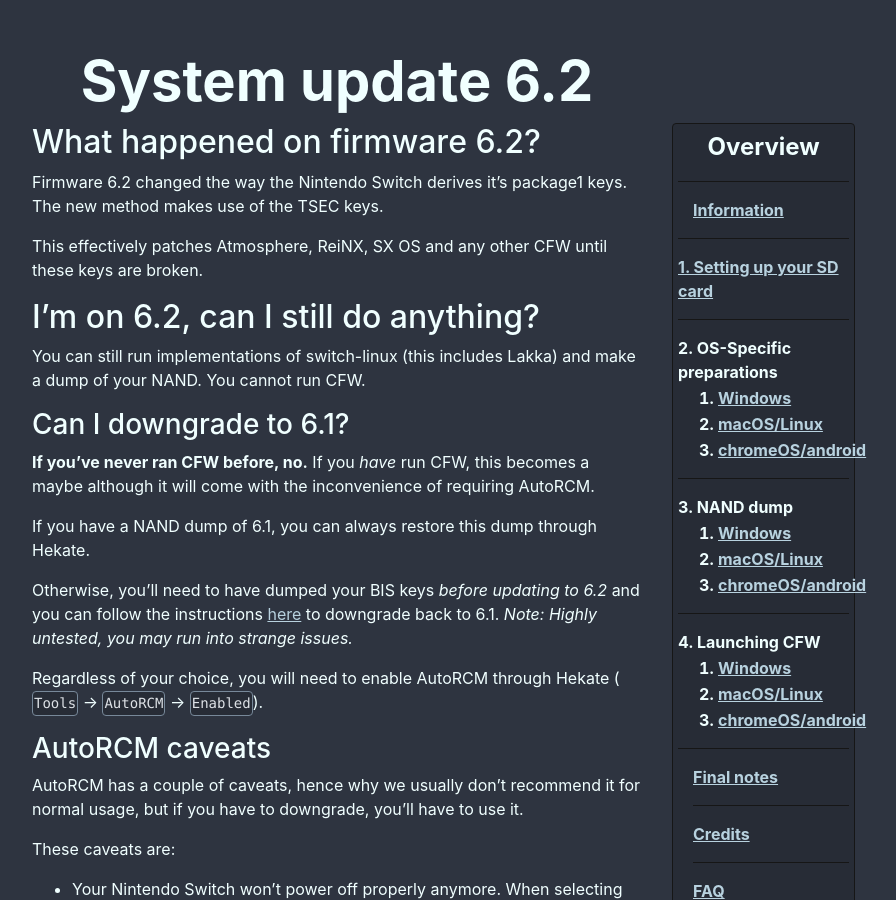
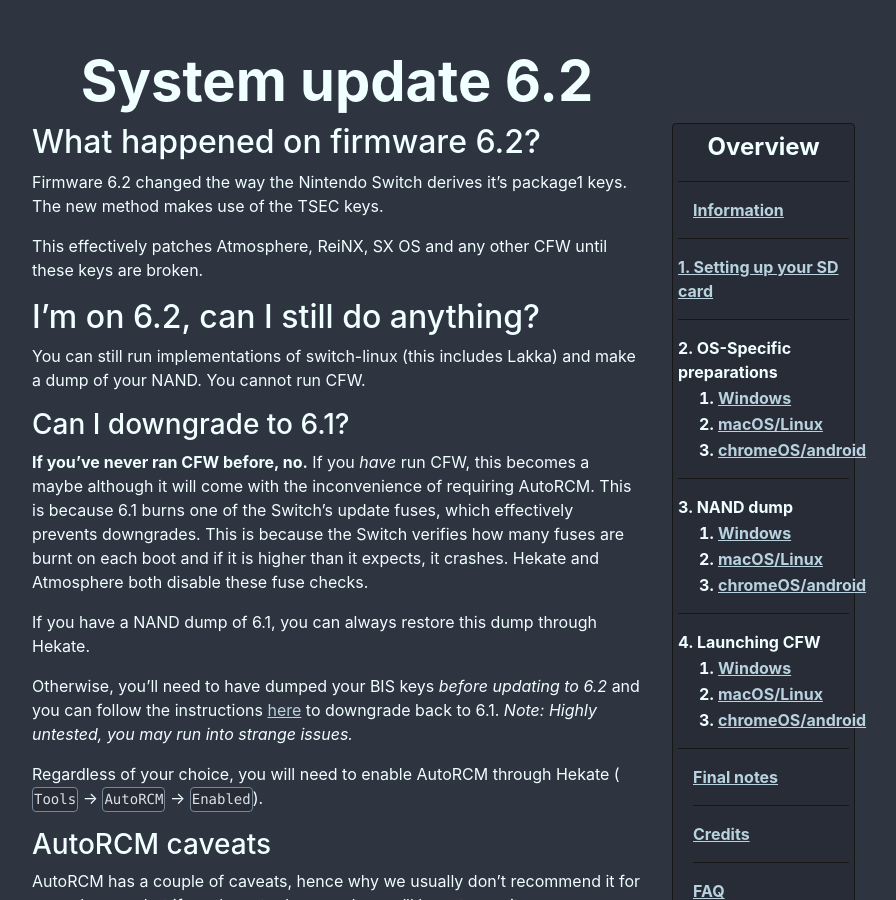
Before and after one commit to noirscape/SwitchGuideOLD, a Jekyll site: the page built from 6-2.md, in a window 1280 px wide and 900 px high. Shown: the whole window, without its empty margins (303-1199 px from the left). Built offline with Jekyll 4.4.1, drawn with Linux system fonts in a browser that asks for light colours.

Commit message:
Deepen out clarification of AutoRCM

```diff
--- a/6-2.md
+++ b/6-2.md
@@ -15,7 +15,7 @@
 
 ### Can I downgrade to 6.1?
 
-**If you've never ran CFW before, no.** If you _have_ run CFW, this becomes a maybe although it will come with the inconvenience of requiring AutoRCM.
+**If you've never ran CFW before, no.** If you _have_ run CFW, this becomes a maybe although it will come with the inconvenience of requiring AutoRCM. This is because 6.1 burns one of the Switch's update fuses, which effectively prevents downgrades. This is because the Switch verifies how many fuses are burnt on each boot and if it is higher than it expects, it crashes. Hekate and Atmosphere both disable these fuse checks.
 
 If you have a NAND dump of 6.1, you can always restore this dump through Hekate.
 
```
